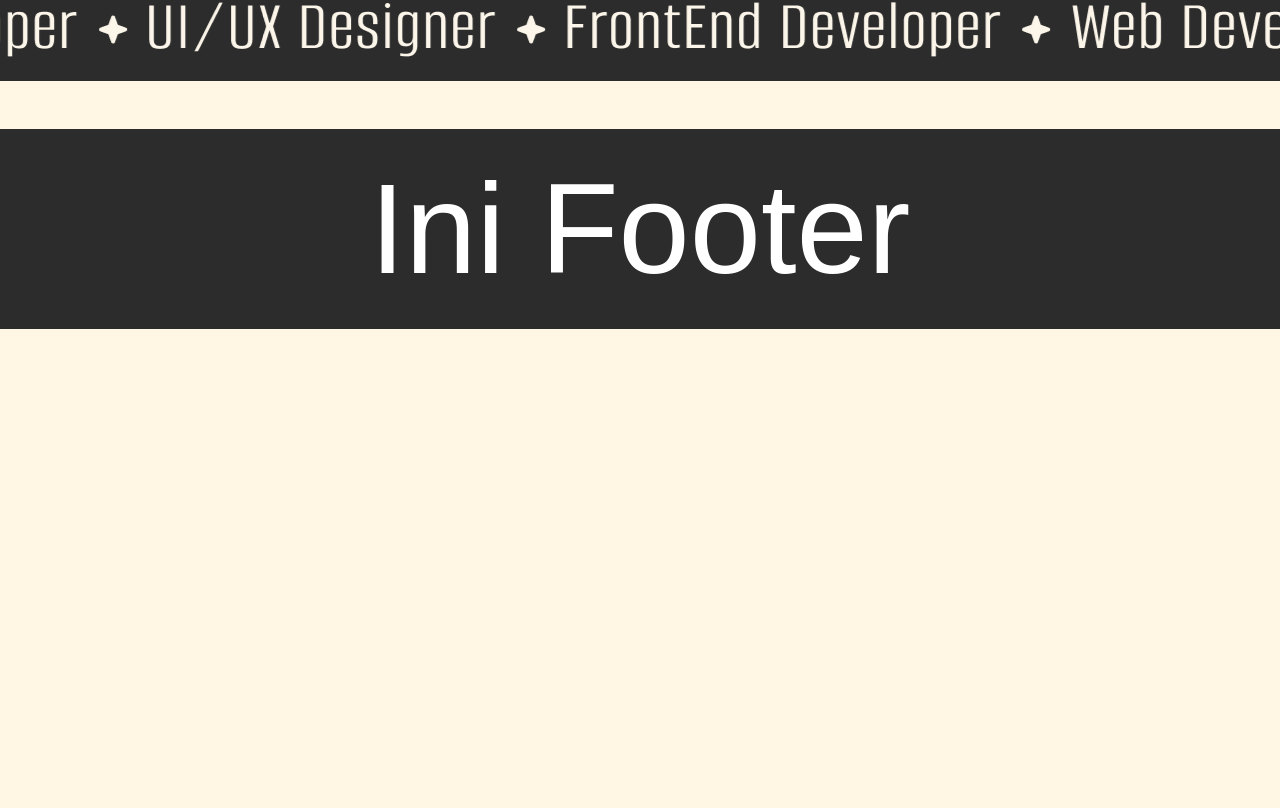
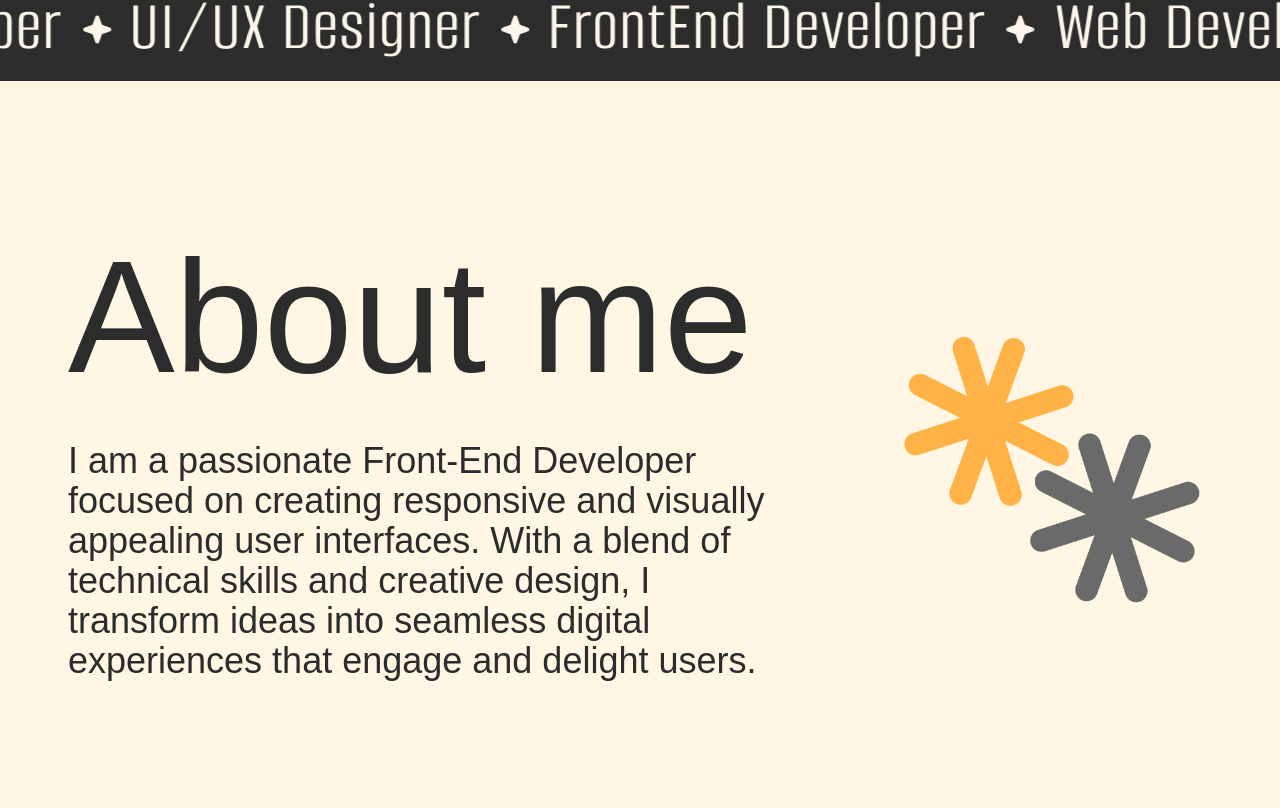
Before and after one commit to aimlana/SalimMaulana-Portofolio, a React (Vite) app: page / in a window 1280 px wide. Shown: the part 1192-2000 px from the top of the page. Before the commit the page ends 1521 px from the top, so only its background shows below. Built offline with nearby package versions, Linux system fonts and the light colour scheme; a web font is replaced by a local one.

Commit message:
feat: :sparkles: Add new section - about me

```diff
--- a/src/pages/Home.jsx
+++ b/src/pages/Home.jsx
@@ -2,6 +2,8 @@ import Footer from "../components/Footer";
 import Header from "../components/Header";
 import HeroSection from "../components/HeroSection";
 import InfiniteSlider from "../components/InfiniteSlider";
+
+import twoStarPattern from '../assets/images/twoStarPattern.png';
 
 function Home() {
   return (
@@ -9,6 +11,23 @@ function Home() {
       <Header />
       <HeroSection />
       <InfiniteSlider />
+
+      {/* About Section */}
+      <section className='px-5 py-32 flex items-center justify-between'>
+        <div className="ps-12">
+          <h2 className='font-alumni text-[10rem] text-black font-medium leading-[75%]'>
+            About me
+          </h2>
+          <p className='font-alumni text-4xl text-black w-[57vw] pt-16'>
+            I am a passionate Front-End Developer focused on creating responsive
+            and visually appealing user interfaces. With a blend of technical
+            skills and creative design, I transform ideas into seamless digital
+            experiences that engage and delight users.
+          </p>
+        </div>
+        <img src={twoStarPattern} className="me-12 w-[25vw]" />
+      </section>
+
       <Footer />
     </>
   );
```
